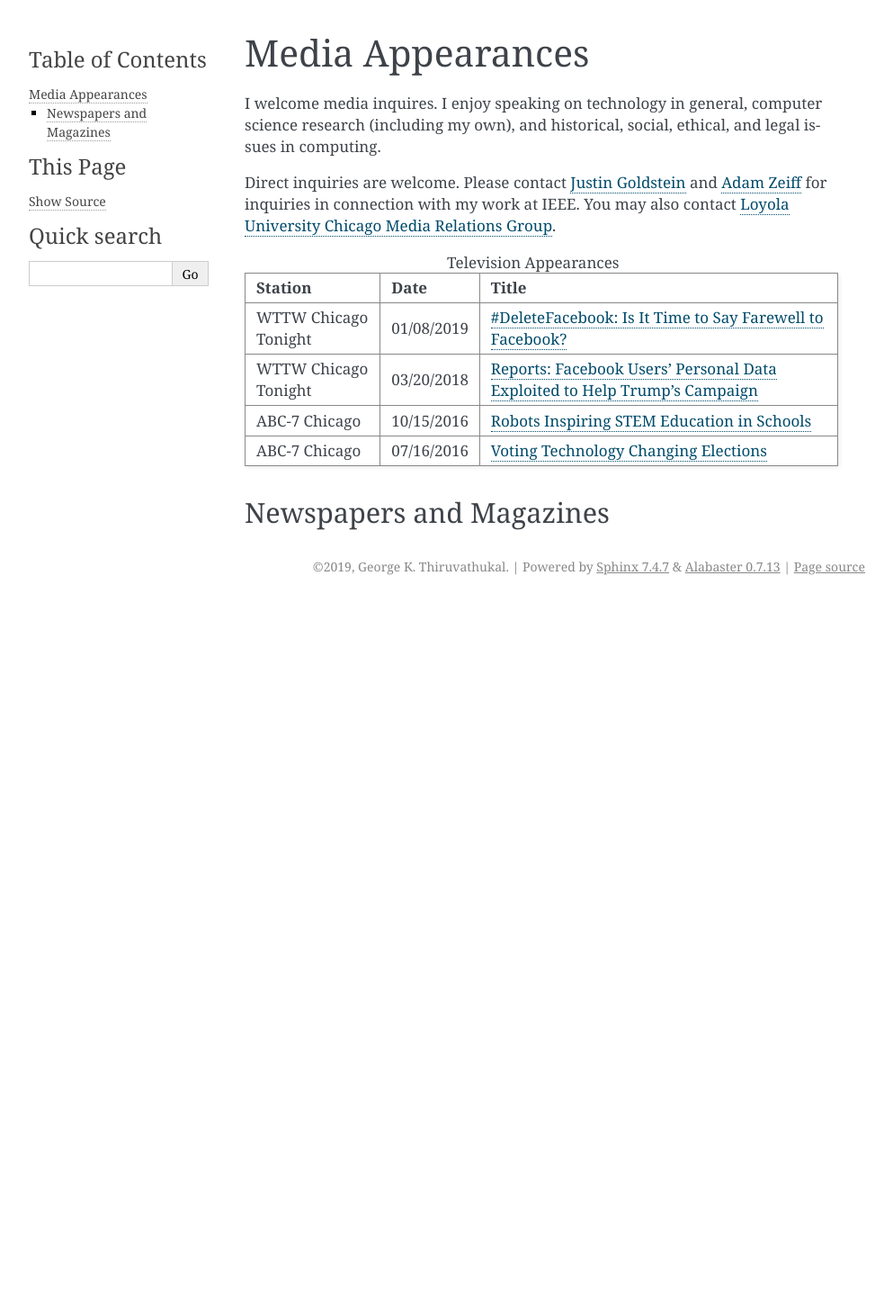
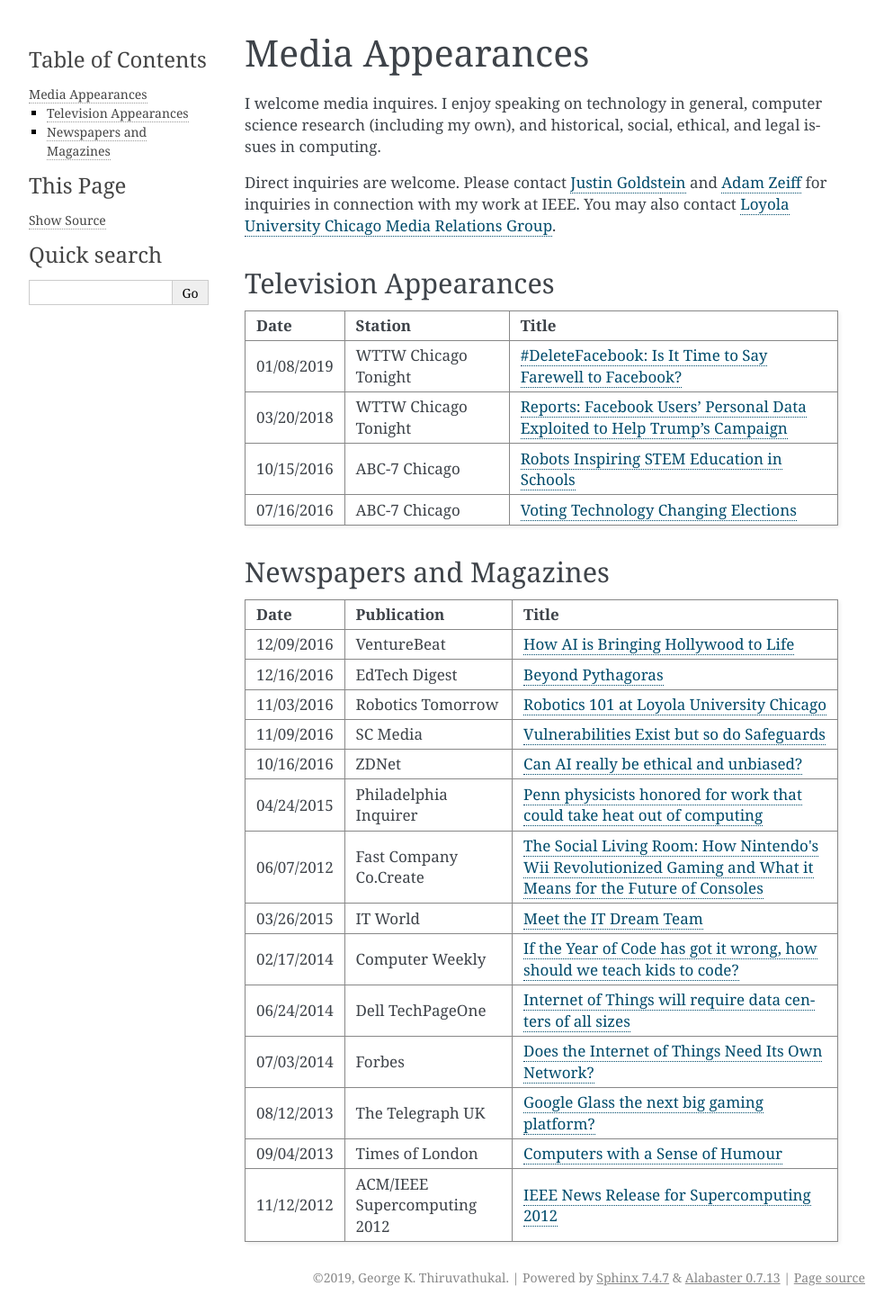
Before and after one commit to jweezy24/thiruvathukal-home-sphinx, a Sphinx documentation site: the page built from source/media.rst, in a window 1280 px wide. Shown: the whole page at 90% size, without its empty margins (148-1141 px from the left). Built offline with Sphinx 7.4.7, drawn with Linux system fonts in a browser that asks for light colours; before the commit the page ends 900 px from its top, so only the background shows below that.

Commit message:
updates to media appearances

```diff
--- a/source/media.rst
+++ b/source/media.rst
@@ -12,26 +12,79 @@
 Relations
 Group <https://www.luc.edu/news/?utm_medium=redirect&utm_campaign=loyola-redirects&utm_source=newsroom>`__.
 
-.. list-table:: Television Appearances
-   :widths: 15 10 40
+Television Appearances
+~~~~~~~~~~~~~~~~~~~~~~~
+
+.. list-table::
+   :widths: 10 20 40
    :header-rows: 1
 
-   * - Station
-     - Date
+   * - Date
+     - Station
      - Title
-   * - :index:`WTTW Chicago Tonight`
-     - 01/08/2019
+   * - 01/08/2019
+     - :index:`WTTW Chicago Tonight`
      - `#DeleteFacebook: Is It Time to Say Farewell to Facebook? <https://news.wttw.com/2019/01/08/deletefacebook-it-time-say-farewell-facebook>`_
-   * - WTTW Chicago Tonight
-     - 03/20/2018
+   * - 03/20/2018
+     - WTTW Chicago Tonight
      - `Reports: Facebook Users' Personal Data Exploited to Help Trump's Campaign <https://chicagotonight.wttw.com/2018/03/20/reports-facebook-users-personal-data-exploited-help-trump-s-campaign>`_
-   * - :index:`ABC-7 Chicago`
-     - 10/15/2016
+   * - 10/15/2016
+     - :index:`ABC-7 Chicago`
      - `Robots Inspiring STEM Education in Schools <http://abc7chicago.com/education/robots-inspiring-stem-education-in-schools/1555046/>`_
-   * - ABC-7 Chicago
-     - 07/16/2016
+   * - 07/16/2016
+     - ABC-7 Chicago
      - `Voting Technology Changing Elections <http://abc7chicago.com/technology/voting-technology-changing-elections/1428545/>`_
 
 
 Newspapers and Magazines
 ~~~~~~~~~~~~~~~~~~~~~~~~
+
+.. list-table::
+   :widths: 10 20 40
+   :header-rows: 1
+
+   * - Date
+     - Publication
+     - Title
+   * - 12/09/2016
+     - VentureBeat
+     - `How AI is Bringing Hollywood to Life <http://venturebeat.com/2016/12/09/how-ai-is-bringing-hollywood-to-life/>`_
+   * - 12/16/2016
+     - EdTech Digest
+     - `Beyond Pythagoras <https://edtechdigest.wordpress.com/2016/12/16/beyond-pythagoras/>`_
+   * - 11/03/2016
+     - Robotics Tomorrow
+     - `Robotics 101 at Loyola University Chicago <http://www.roboticstomorrow.com/article/2016/10/robotics-101-at-loyola-university/9027>`_
+   * - 11/09/2016
+     - SC Media
+     - `Vulnerabilities Exist but so do Safeguards <https://www.scmagazine.com/vulnerabilities-exist-but-so-do-safeguards/article/571902/>`_
+   * - 10/16/2016
+     - ZDNet
+     - `Can AI really be ethical and unbiased? <http://www.zdnet.com/article/can-ai-really-be-ethical-and-unbiased/>`_
+   * - 04/24/2015
+     - Philadelphia Inquirer
+     - `Penn physicists honored for work that could take heat out of computing <http://articles.philly.com/2015-04-24/news/61462592_1_insulators-transistors-computer>`_
+   * - 06/07/2012
+     - Fast Company Co.Create
+     - `The Social Living Room: How Nintendo\'s Wii Revolutionized Gaming and What it Means for the Future of Consoles <http://goo.gl/1dIvDp>`_
+   * - 03/26/2015
+     - IT World
+     - `Meet the IT Dream Team <http://www.itworld.com/article/2902274/who-do-you-want-on-your-it-dream-team.html>`_
+   * - 02/17/2014
+     - Computer Weekly
+     - `If the Year of Code has got it wrong, how should we teach kids to code? <http://goo.gl/1idy5U>`_
+   * - 06/24/2014
+     - Dell TechPageOne
+     - `Internet of Things will require data centers of all sizes <http://goo.gl/336n7s>`_
+   * - 07/03/2014
+     - Forbes
+     - `Does the Internet of Things Need Its Own Network? <http://goo.gl/MuWGvY>`_
+   * - 08/12/2013
+     - The Telegraph UK
+     - `Google Glass the next big gaming platform? <http://goo.gl/SuYMpy>`_
+   * - 09/04/2013
+     - Times of London
+     - `Computers with a Sense of Humour <http://goo.gl/ToFpOC>`_
+   * - 11/12/2012
+     - ACM/IEEE Supercomputing 2012
+     - `IEEE News Release for Supercomputing 2012 <http://goo.gl/309AQp>`_
```
